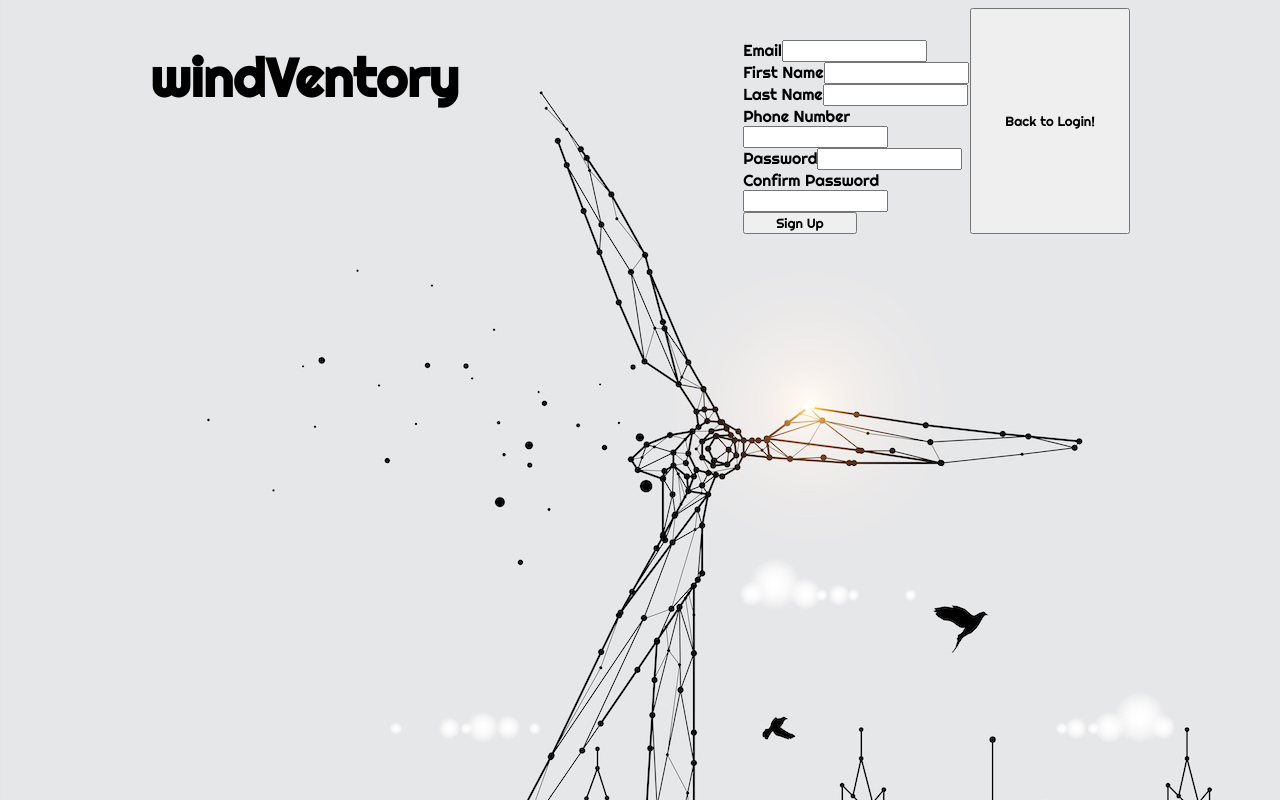
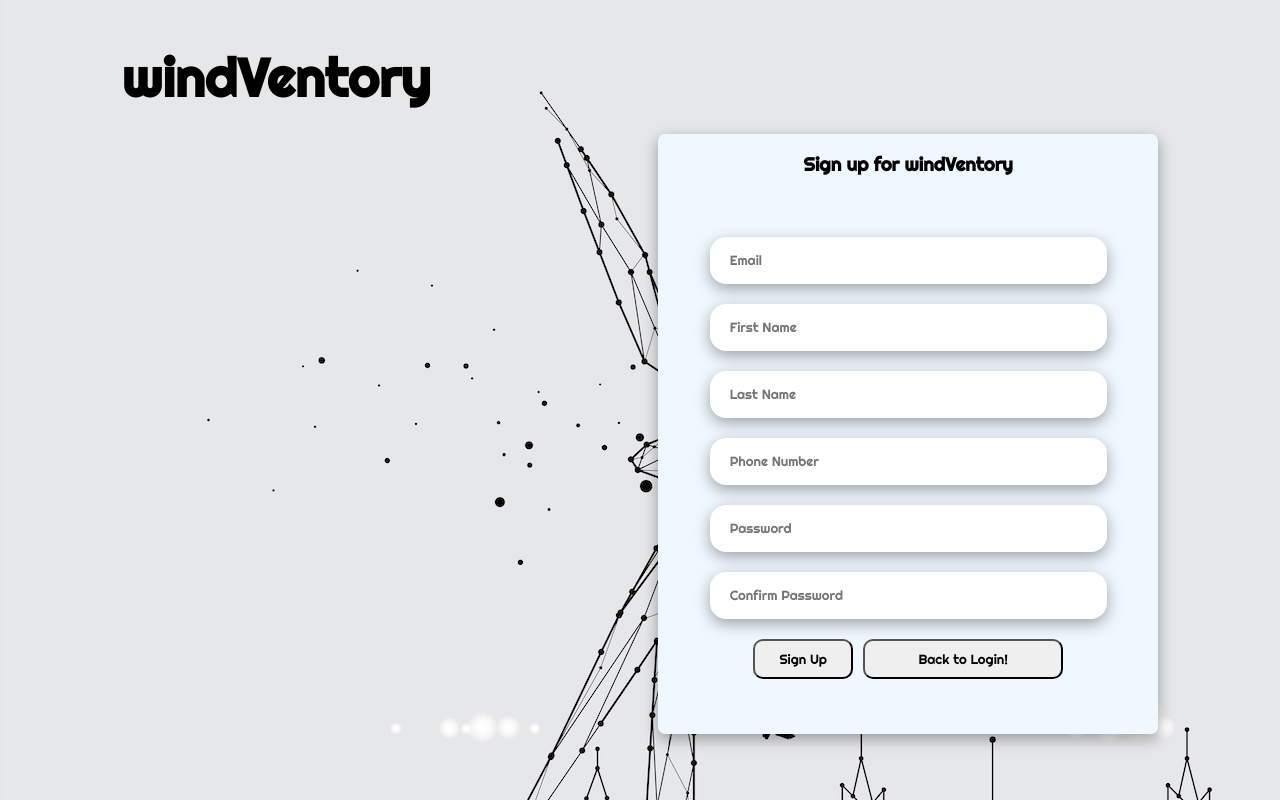
Before and after one commit to Downster/windVentory, a React (Create React App) app in the folder frontend/: page / in a window 1280 px wide. Both pictures are taken after typing "name@example.com", "Sample123" into the empty fields and a click on the button "Not a member? Sign up!". Built offline with nearby package versions, Linux system fonts and the light colour scheme.

Commit message:
Styled login and signup forms/buttons

```diff
--- a/frontend/src/components/SplashPage/LoginForm/LoginForm.css
+++ b/frontend/src/components/SplashPage/LoginForm/LoginForm.css
@@ -1,28 +1,3 @@
-button{
-    width: 50%;
-}
-button:hover {
-    filter: invert(100%);
-    box-shadow: 2px 5px 5px rgba(255,255,255,0.4);
-}
-
-.button-div{
-    width: 100%;
-    display: flex;
-    justify-content: center;
-}
-
-.label-email{
-    grid-row: 1 / 1;
-    grid-column: 1 / 1;
-}
-
-.input-field-email{
-    grid-row: 1 / 2;
-    grid-column: 1 / 1;
-}
-
-
 .login-container{
     margin-top: 10%;
     display: flex;
@@ -33,17 +8,6 @@ button:hover {
     background-color: aliceblue;
     border-radius: 7px;
     border: none;
-    box-shadow: rgba(0, 0, 0, 0.35) 0px 5px 15px;
-}
-
-.input-field{
-    padding-left: 20px;
-    width: 75%;
-    height: 35px;
-    margin-top: 10px;
-    margin-bottom: 10px;
-    border: none;
-    border-radius: 16px;
     box-shadow: rgba(0, 0, 0, 0.35) 0px 5px 15px;
 }
 
--- a/frontend/src/components/SplashPage/SignUpForm/SignUpForm.css
+++ b/frontend/src/components/SplashPage/SignUpForm/SignUpForm.css
@@ -1,10 +1,37 @@
 .sign-up-form{
     display: flex;
+    width: 100%;
+    height: 95%;
     flex-direction: column;
-    justify-content: center;
+    align-items: center;
 }
 
 .signup-container{
+    margin-top: 10%;
     display: flex;
-    justify-content: center;
+    flex-direction: column;
+    align-items: center;
+    width: 500px;
+    height: 600px;
+    background-color: aliceblue;
+    border-radius: 7px;
+    border: none;
+    box-shadow: rgba(0, 0, 0, 0.35) 0px 5px 15px;
 }
+
+.signup-button{
+    margin-top: 10px;
+    width: 20%;
+    height: 40px;
+    margin-bottom: 10px;
+    border-radius: 10px;
+}
+
+.back-to-login-button{
+    width: 40%;
+    margin-top: 10px;
+    margin-left: 10px;
+    height: 40px;
+    margin-bottom: 10px;
+    border-radius: 10px;
+}
--- a/frontend/src/components/SplashPage/SignUpForm/index.js
+++ b/frontend/src/components/SplashPage/SignUpForm/index.js
@@ -30,70 +30,73 @@ function SignupForm({ setSignup }) {
         return setErrors(['Confirm Password field must be the same as the Password field']);
     };
 
+    const changeSignup = (e) => {
+        e.preventDefault();
+        setSignup(false);
+
+    }
+
     return (
         <div className="signup-container">
             <form onSubmit={handleSubmit} className='sign-up-form'>
+                <h3>Sign up for windVentory</h3>
                 <ul>
                     {errors.map((error, idx) => <li key={idx}>{error}</li>)}
                 </ul>
-                <label>
-                    Email
                 <input
                     type="text"
+                    className="input-field"
                     value={email}
+                    placeholder='Email'
                     onChange={(e) => setEmail(e.target.value)}
                     required
                 />
-                </label>
-                <label>
-                    First Name
                 <input
                     type="text"
+                    className="input-field"
                     value={firstName}
+                    placeholder='First Name'
                     onChange={(e) => setFirstName(e.target.value)}
                     required
                 />
-                </label>
-                <label>
-                    Last Name
                 <input
                     type="text"
+                    className="input-field"
                     value={lastName}
+                    placeholder='Last Name'
                     onChange={(e) => setLastName(e.target.value)}
                     required
                 />
-                </label>
-                <label>
-                    Phone Number
                 <input
                     type="text"
+                    className="input-field"
                     value={phoneNumber}
+                    placeholder='Phone Number'
                     onChange={(e) => setPhoneNumber(e.target.value)}
                     required
                 />
-                </label>
-                <label>
-                    Password
                 <input
+                    className="input-field"
                     type="password"
                     value={password}
+                    placeholder='Password'
                     onChange={(e) => setPassword(e.target.value)}
                     required
                 />
-                </label>
-                <label>
-                    Confirm Password
                 <input
+                    className="input-field"
                     type="password"
+                    placeholder="Confirm Password"
                     value={confirmPassword}
                     onChange={(e) => setConfirmPassword(e.target.value)}
                     required
                 />
-                </label>
-                <button type="submit">Sign Up</button>
+                <div className="button-div">
+                    <button type="submit" className='signup-button'>Sign Up</button>
+                    <button onClick={changeSignup} className='back-to-login-button'>Back to Login!</button >
+                </div>
             </form>
-            <button onClick={() => setSignup(false)} >Back to Login!</button >
-        </div>
+        </div >
 
 
     );
--- a/frontend/src/components/SplashPage/SplashPage.css
+++ b/frontend/src/components/SplashPage/SplashPage.css
@@ -1,4 +1,27 @@
+button{
+    width: 50%;
+}
+button:hover {
+    filter: invert(100%);
+    box-shadow: 2px 5px 5px rgba(255,255,255,0.4);
+}
+
 .splash-page-container{
     display: flex;
     justify-content: space-around;
 }
+.input-field{
+    padding-left: 20px;
+    width: 75%;
+    height: 45px;
+    margin-top: 10px;
+    margin-bottom: 10px;
+    border: none;
+    border-radius: 16px;
+    box-shadow: rgba(0, 0, 0, 0.35) 0px 5px 15px;
+}
+.button-div{
+    width: 100%;
+    display: flex;
+    justify-content: center;
+}
```
Lines whose indentation alone changed are shown as unchanged.
